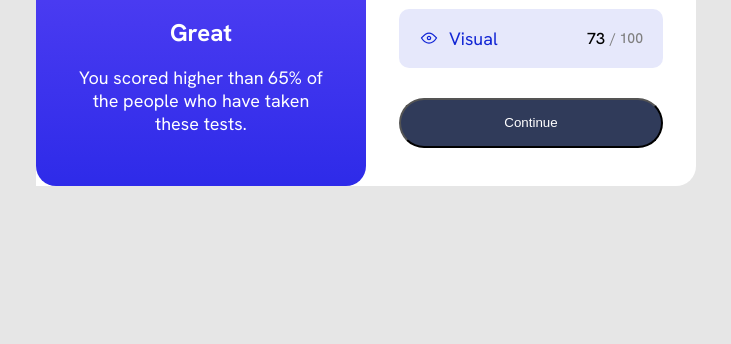
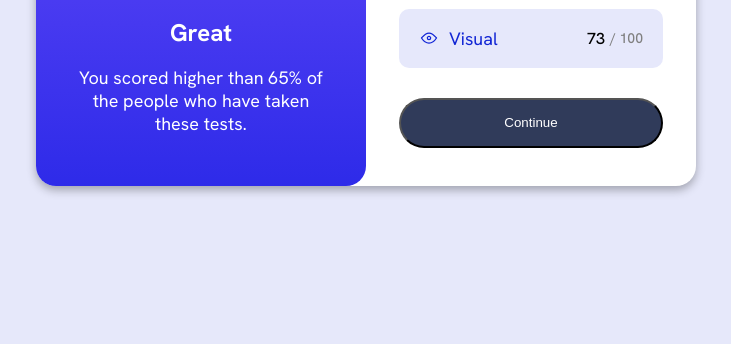
Before and after one commit to Ahmed-Adjei1/Result-Summary-Component, a plain HTML site: page index.html in a window 1280 px wide. Shown: the part 472-816 px from the top of the page, without its empty margins (274-1005 px from the left). Drawn offline with Linux system fonts and the light colour scheme.

Commit message:
Update styles.css

```diff
--- a/styles.css
+++ b/styles.css
@@ -2,7 +2,7 @@ body {
   font-family: "Hanken Grotesk", sans-serif;
   font-optical-sizing: auto;
   font-weight: normal;
-  background-color: hsl(0, 0%, 90%);
+  background-color: hsla(234, 85%, 45%, 0.1);
   display: flex;
   justify-content: center;
   align-items: center;
@@ -15,7 +15,8 @@ main {
   grid-template-rows: 500px;
   background-color: hsl(0, 0%, 100%);
   max-width: 660px;
-  border-radius: 0 20px 20px 0;
+  border-radius: 20px 20px 20px 20px;
+  box-shadow: 0 4px 10px 0 rgba(0, 0, 0, 0.3);
 }
 
 .result {
```
